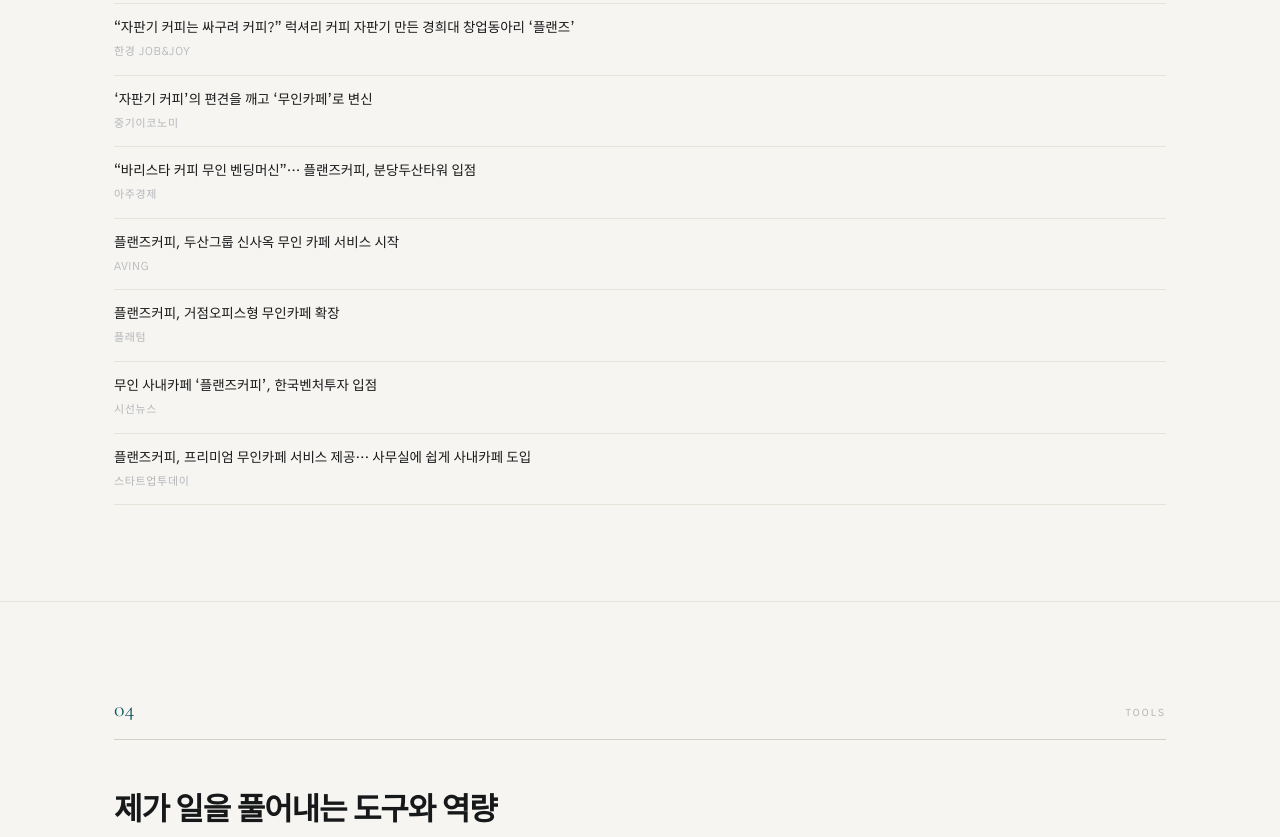
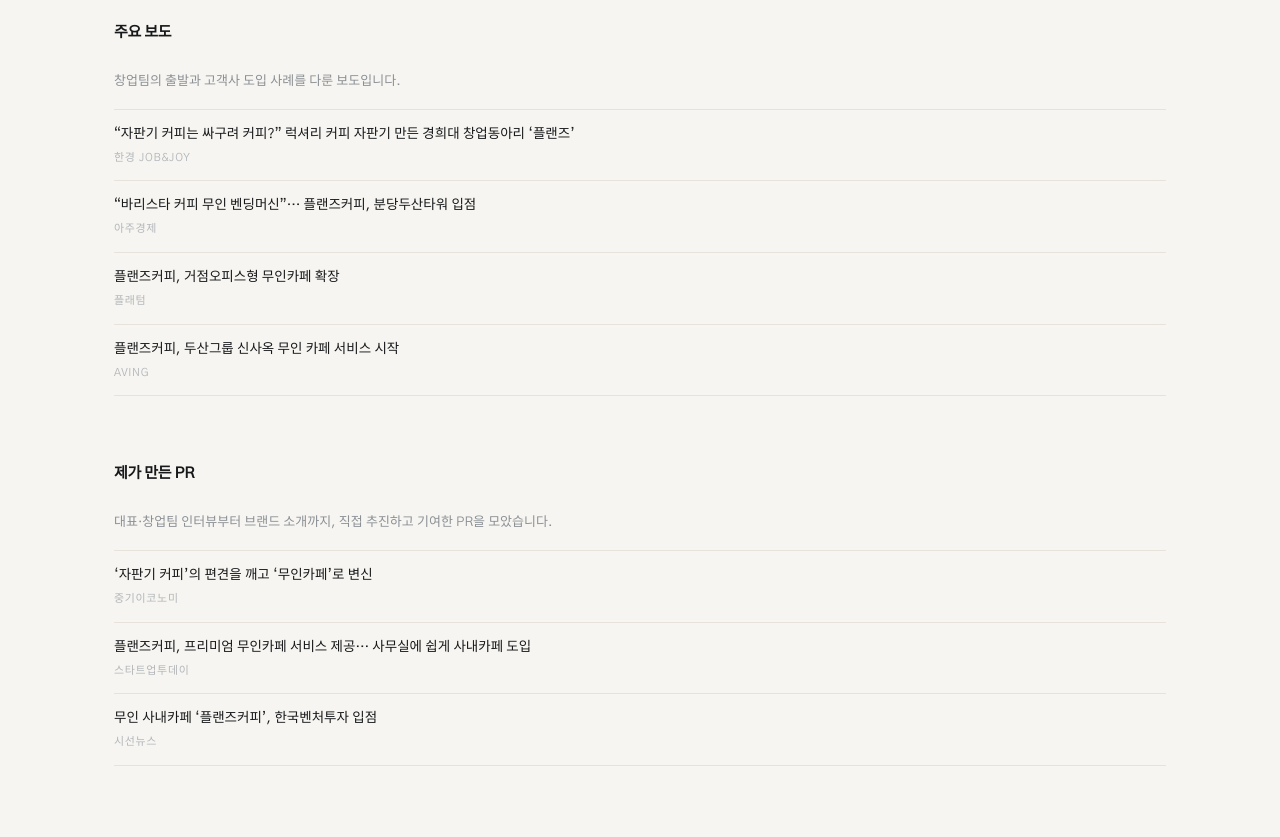
Before and after one commit to yusin846-debug/career_skills, a website: page portfolio/index.html in a window 1280 px wide. Shown: the part 7511-8348 px from the top of the page. Drawn offline with nearby package versions, Linux system fonts and the light colour scheme.

Commit message:
Prioritize relevant press coverage and separate personally driven PR interviews

```diff
--- a/portfolio/index.html
+++ b/portfolio/index.html
@@ -153,6 +153,7 @@
   .logo { font-size: 13px; padding: 9px 16px; border: 1px solid var(--rule); border-radius: 999px; background: var(--card); }
   .logo.pipe { border-style: dashed; border-color: var(--hair); color: var(--ink-3); }
   .note { font-size: 13px; color: var(--ink-3); line-height: 2; margin-top: var(--s4); max-width: 64ch; }
+  .press-note { color:var(--ink-3); font-size:13px; line-height:1.7; margin:0 0 16px; }
   .press a { display: block; font-size: 13.5px; color: var(--ink); text-decoration: none; line-height: 1.7; padding-block: 13px; border-bottom: 1px solid var(--hair); }
   .press a:first-child { border-top: 1px solid var(--hair); }
   .press a:hover { color: var(--teal); }
@@ -782,14 +783,20 @@
   <div class="cap"><span class="no">03</span><span class="en">Press</span></div>
   <h2>제가 만든 변화, 언론에 남은 이야기</h2>
   <p class="dek">제가 한 일들에 대한 언론 보도 자료입니다. 여러 보도 자료 중 제가 직접 추진하고 기여한 일을 다룬 기사만 추려보았습니다.</p>
+  <h3 class="subhd">주요 보도</h3>
+  <p class="press-note">창업팀의 출발과 고객사 도입 사례를 다룬 보도입니다.</p>
   <div class="press">
     <a href="https://magazine.hankyung.com/job-joy/article/202102164448d" target="_blank" rel="noopener">“자판기 커피는 싸구려 커피?” 럭셔리 커피 자판기 만든 경희대 창업동아리 ‘플랜즈’<span class="src">한경 JOB&amp;JOY</span></a>
+    <a href="https://www.ajunews.com/view/20210608091456169" target="_blank" rel="noopener">“바리스타 커피 무인 벤딩머신”… 플랜즈커피, 분당두산타워 입점<span class="src">아주경제</span></a>
+    <a href="https://platum.kr/archives/178197" target="_blank" rel="noopener">플랜즈커피, 거점오피스형 무인카페 확장<span class="src">플래텀</span></a>
+    <a href="https://kr.aving.net/news/articleView.html?idxno=1606019" target="_blank" rel="noopener">플랜즈커피, 두산그룹 신사옥 무인 카페 서비스 시작<span class="src">AVING</span></a>
+  </div>
+  <h3 class="subhd">제가 만든 PR</h3>
+  <p class="press-note">대표·창업팀 인터뷰부터 브랜드 소개까지, 직접 추진하고 기여한 PR을 모았습니다.</p>
+  <div class="press press-pr">
     <a href="https://www.junggi.co.kr/article/articleView.html?no=28307" target="_blank" rel="noopener">‘자판기 커피’의 편견을 깨고 ‘무인카페’로 변신<span class="src">중기이코노미</span></a>
-    <a href="https://www.ajunews.com/view/20210608091456169" target="_blank" rel="noopener">“바리스타 커피 무인 벤딩머신”… 플랜즈커피, 분당두산타워 입점<span class="src">아주경제</span></a>
-    <a href="https://kr.aving.net/news/articleView.html?idxno=1606019" target="_blank" rel="noopener">플랜즈커피, 두산그룹 신사옥 무인 카페 서비스 시작<span class="src">AVING</span></a>
-    <a href="https://platum.kr/archives/178197" target="_blank" rel="noopener">플랜즈커피, 거점오피스형 무인카페 확장<span class="src">플래텀</span></a>
+    <a href="https://www.startuptoday.kr/news/articleView.html?idxno=46004" target="_blank" rel="noopener">플랜즈커피, 프리미엄 무인카페 서비스 제공… 사무실에 쉽게 사내카페 도입<span class="src">스타트업투데이</span></a>
     <a href="https://sisunnews.co.kr/news/articleView.html?idxno=149315" target="_blank" rel="noopener">무인 사내카페 ‘플랜즈커피’, 한국벤처투자 입점<span class="src">시선뉴스</span></a>
-    <a href="https://www.startuptoday.kr/news/articleView.html?idxno=46004" target="_blank" rel="noopener">플랜즈커피, 프리미엄 무인카페 서비스 제공… 사무실에 쉽게 사내카페 도입<span class="src">스타트업투데이</span></a>
   </div>
 </div></section>
 
```
